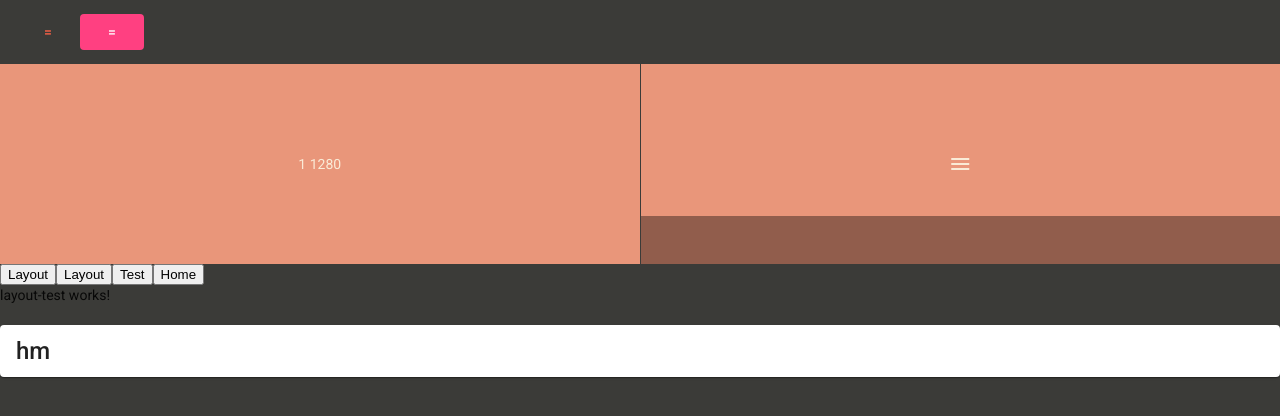
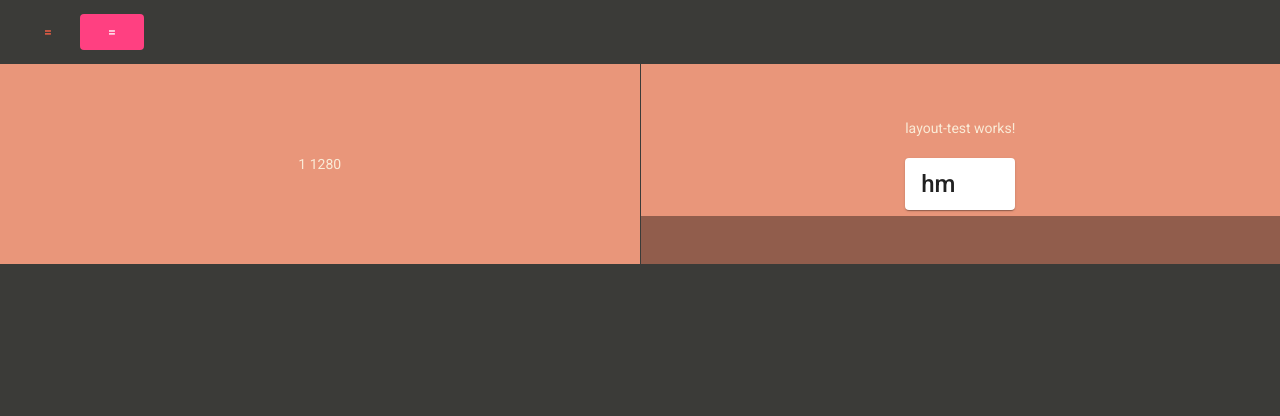
Before and after one commit to zjn700/pi-ng-pg, an Angular app: page /layout-test in a window 1280 px wide. Shown: the top 416 px of the page. Built offline with nearby package versions, Linux system fonts and the light colour scheme.

Commit message:
button formatting

```diff
--- a/src/app/app.component.html
+++ b/src/app/app.component.html
@@ -1,9 +1,9 @@
       <!-- <button type="button" routerLink="/layout-test">Test</button> -->
 
 <app-shell>
-      <button type="button" routerLink="/layout-test">Layout</button>
+      <!-- <button type="button" routerLink="/layout-test">Layout</button>
       <button type="button" routerLink="/test">Test</button>
-      <button type="button" routerLink="">Home</button>
+      <button type="button" routerLink="">Home</button> -->
   <router-outlet></router-outlet>
 
 </app-shell>
--- a/src/app/shared/shell/shell.component.html
+++ b/src/app/shared/shell/shell.component.html
@@ -8,34 +8,36 @@
     <button class="drw-button" mat-flat-button color="accent" (click)="drawer.toggle()" >=</button>
     <mat-list >
         <mat-list-item>
-        hm
+          <button mat-flat-button  routerLink="/layout-test" (click)="drawer.close()">Layout</button>
         </mat-list-item>
         <mat-list-item>
-          ic
+          <button mat-flat-button  routerLink="/test" (click)="drawer.close()">Test</button>
         </mat-list-item>
         <mat-list-item>
-          ok
+          <button mat-flat-button  routerLink="" (click)="drawer.close()">Home</button>
         </mat-list-item>
-        <mat-list-item>
-          gr
-        </mat-list-item>
-      <button type="button" routerLink="/layout-test" (click)="drawer.close()">Layout</button>
-      <button type="button" routerLink="/test" (click)="drawer.close()">Test</button>
-      <button type="button" routerLink="" (click)="drawer.close()">Home</button>
+        <!-- <mat-list-item> gr </mat-list-item> -->
+      <button mat-flat-button  routerLink="/layout-test" (click)="drawer.close()">Layout</button>
+      <button mat-flat-button  routerLink="/test" (click)="drawer.close()">Test</button>
+      <button mat-flat-button  routerLink="" (click)="drawer.close()">Home</button>
     </mat-list>
   </mat-drawer>
 
   <mat-grid-list [cols]="cols" rowHeight="200" (window:resize)="onResize()" >
     <mat-grid-tile color="accent">1 {{wiw}} </mat-grid-tile>
     <mat-grid-tile>
-      <mat-icon>menu</mat-icon>
+      <!-- <mat-icon>menu</mat-icon> -->
+           <ng-content></ng-content>
 
-    <mat-grid-tile-footer><h3></h3></mat-grid-tile-footer>
+      <mat-grid-tile-footer>
+       <h3>
+           <!-- <ng-content></ng-content> -->
+       </h3>
+      </mat-grid-tile-footer>
     </mat-grid-tile>
 
   </mat-grid-list>
-      <button type="button" routerLink="/layout-test" (click)="drawer.close()">Layout</button>
-  <ng-content></ng-content>
+      <!-- <button type="button" routerLink="/layout-test" (click)="drawer.close()">Layout</button> -->
 </mat-drawer-container>
 
       <!-- <button type="button" routerLink="/layout-test">Test</button> -->
--- a/src/app/shared/shell/shell.component.scss
+++ b/src/app/shared/shell/shell.component.scss
@@ -33,3 +33,9 @@ mat-grid-tile {
   background-color: darksalmon;
 
 }
+mat-list {
+  button {
+    width: 100%;
+    // background-color: tomato;
+  }
+}
```
